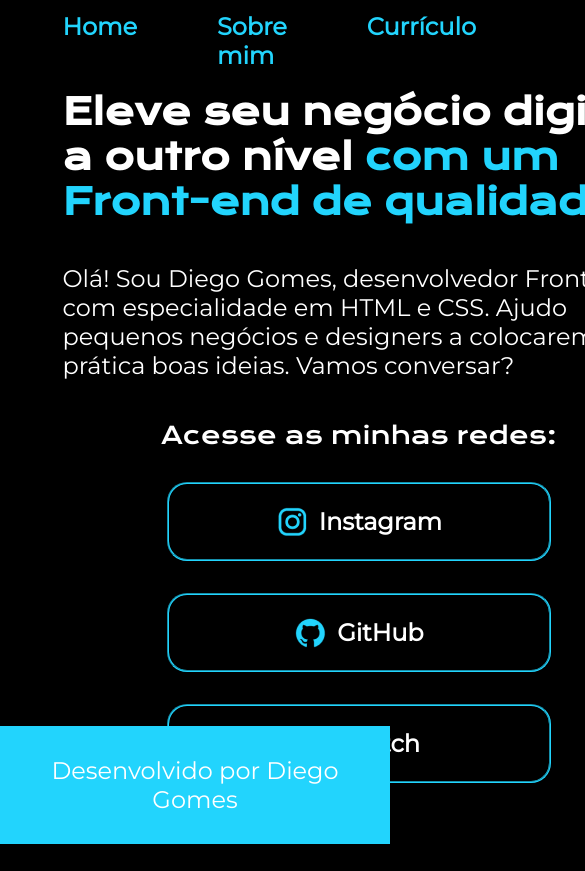
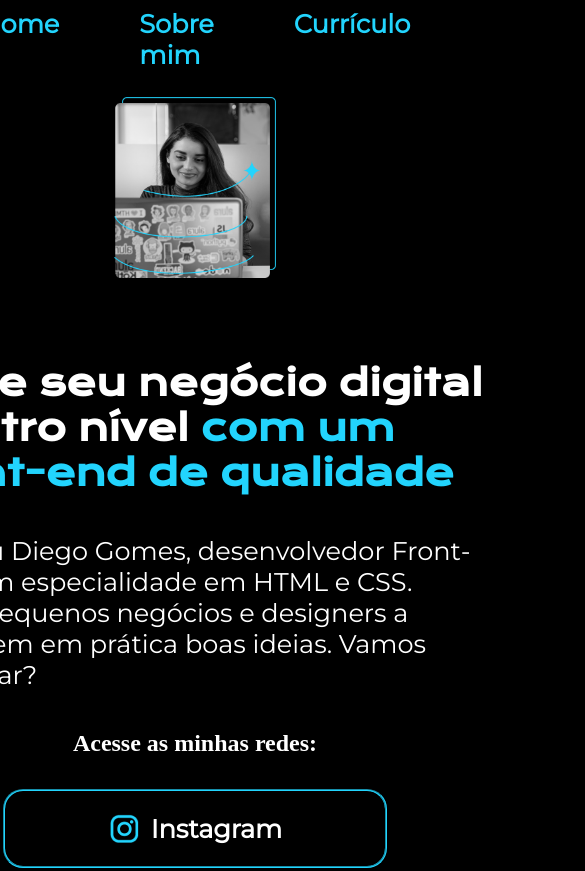
Before and after one commit to diegogomes28/First-presentation-project, a plain HTML site: page index.html in a window 390 px wide. Shown: the top 871 px of the page, 585 px wide, since content can reach past the window. Before the commit the page ends 844 px from the top, so only its background shows below. Drawn offline with nearby package versions, Linux system fonts and the light colour scheme.

Commit message:
Atualizando Figma

```diff
--- a/estilos/styles.css
+++ b/estilos/styles.css
@@ -5,7 +5,7 @@
     --cor-primaria:#22D4FD;
     --cor-secundaria:white;
     --cor-terciaria:black;
-    --cor-hover:red;
+    --cor-hover:aqua;
 
     --fonte-primaria: 'Montserrat', sans-serif;
     --fonte-secundaria: 'Krona One', sans-serif;
@@ -38,7 +38,7 @@ gap: 80px;
 
 .cabecalho_menu_link{
 font-family: var(--fonte-primaria);
-font-size: 24px;
+font-size: 1.6rem;
 color:var(--cor-primaria);
 font-weight: 600;
 text-decoration: none;
@@ -63,30 +63,31 @@ body{
     display:flex;
     align-items: center;
     justify-content: space-between;
+    gap: 82px;
 }
 
 .texto{
-    width: 615px;
+    width: 46%;
     display: flex;
     flex-direction: column;
     gap:40px
 }
 
 .titulo{
-    font-size: 36px;
+    font-size: 2.25rem;
     width: 593px;
     font-family: var(--fonte-secundaria);
 }
 
 .texto-conteudo{
-    font-size:24px;
+    font-size:1.6rem;
     font-family: var(--fonte-primaria);
 }
 
 
 .subtitulo{
     font-family: var(--fonte-secundaria);
-    font-size: 24px;
+    font-size: 1.6rem;
     font-weight: 400;
 }
 
@@ -99,11 +100,10 @@ body{
 }
 
 .botao{
-    /* background-color: #22D4FD; */
     display: flex;
     width: 380px;
     border-radius: 20px;
-    font-size: 24px;
+    font-size: 1.6rem;
     padding: 21.5px 0;
     text-decoration: none;
     color: var(--cor-secundaria);
@@ -118,25 +118,22 @@ body{
 .botao:hover{
     background-color: var(--cor-hover);
     transition: 1s;
-    font-size: 200%;
+    font-size: 2rem;
 }
 
 .rodape{
 
+    padding: 24px;
+    color: var(--cor-terciaria);
+    background-color: var(--cor-primaria);
     text-align: center;
-    background-color:var(--cor-primaria);
-    padding: 30px;
-    font-size: 24px;
-    font-family: var(--fonte-primaria);
-    font-weight: 400;
-    position: fixed;
-    bottom: 0;
-    right: 0;
-    left: 0;
+    font-family: var(--fonte-terciaria);
+    font-size: 1.5rem;
+
 }
 
 .titulosobremim{
-    font-size: 36px;
+    font-size: 2rem;
     font-family: var(--fonte-secundaria);
     width: 10;
 }
@@ -144,11 +141,11 @@ body{
 
 .textolorem{
     font-family: var(--fonte-primaria);
-    font-size: 24px;
+    font-size: 1.6rem;
 }
 
 .listaexp{
-    font-size: 20px;
+    font-size: 1.4rem;
     font-family:var(--fonte-terciaria);
     font-weight: 500;
 }
@@ -159,8 +156,32 @@ body{
 }
 
 .cabecalho_menu_link:hover{
-    font-size: 30px;
+    font-size: 1.8rem;
     transition: 1s;
     color: var(--cor-primaria);
 
 }
+
+.apresentacao__imagem{
+    width: 46%;
+}
+
+
+@media (max-width: 1200px) {
+    .cabecalho{
+        padding: 2%;
+
+    }
+
+    .cabecalho__menu{
+        justify-content: center;
+    }
+
+    .apresentacao{
+        flex-direction: column-reverse;
+        padding: 5%;
+    }
+    .texto{
+        width: auto;
+    }
+}
--- a/index.html
+++ b/index.html
@@ -29,7 +29,7 @@
                 boas ideias. Vamos conversar?</p>
 
             <div class="botoes">
-                <h2 class="subtitulo">Acesse as minhas redes:</h2>
+                <h2 cla ss="subtitulo">Acesse as minhas redes:</h2>
                 <a class="botao" href="https://www.instagram.com/diego2kr" target="_self"><img src="assets/instagram.png">Instagram</a>
                 <a class="botao" href="https://www.github.com/diegogomes28" target="_blank"><img src="assets/github.png">GitHub</a>
                 <a class="botao" href="https://www.twitch.tv/krowzinhoo1" target="_blank"> <img src="assets/twitch.png">Twitch</a>
@@ -37,11 +37,11 @@
 
         </section>
 
-        <img src="assets/Imagem.png" alt="foto da joana programando">
+        <img src="assets/Imagem.png" class="apresentacao__imagem" alt="foto da joana programando">
     </main>
 
     <footer class="rodape">
-        <p> Desenvolvido por Diego Gomes </p>
+        <p> &copy;Desenvolvido por Diego Gomes </p>
     </footer>
 </body>
 
```
Also changed, not shown: about.html (+1 -1 lines), curriculo.html (+1 -1 lines).
